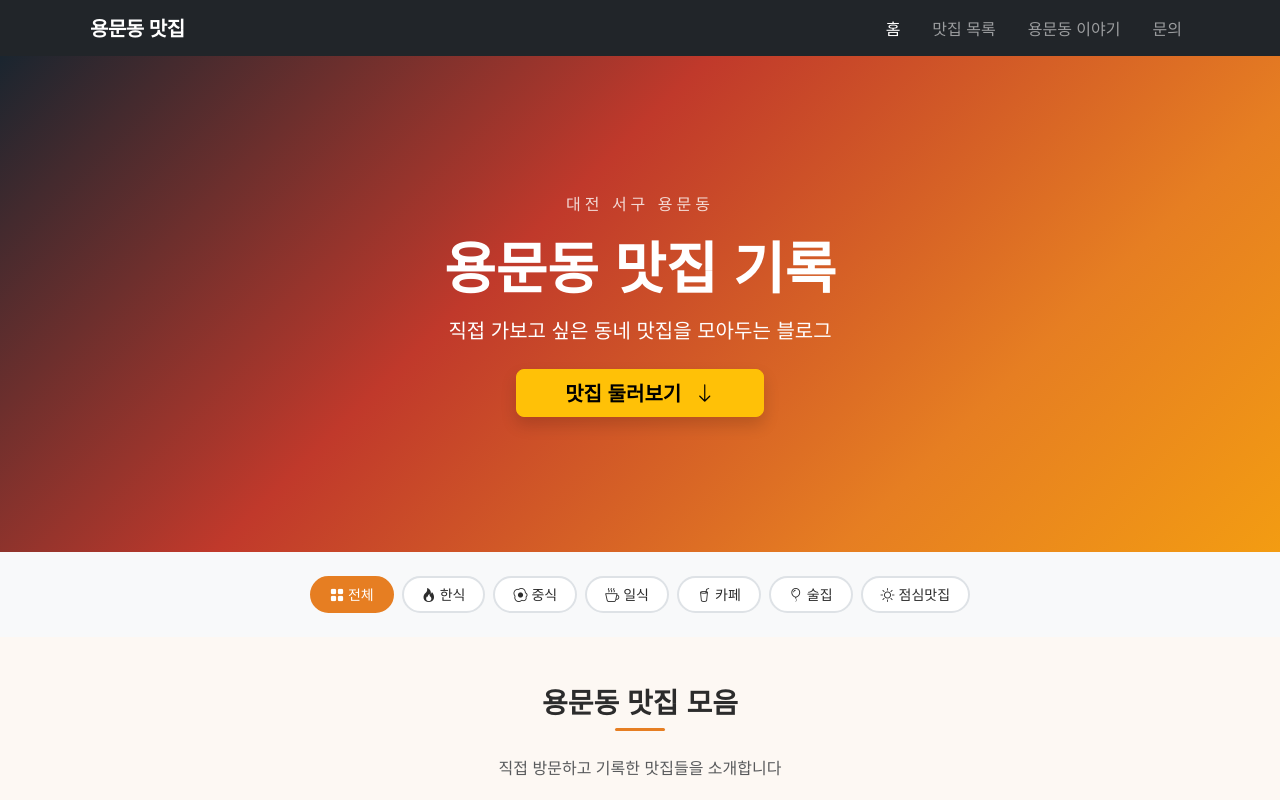
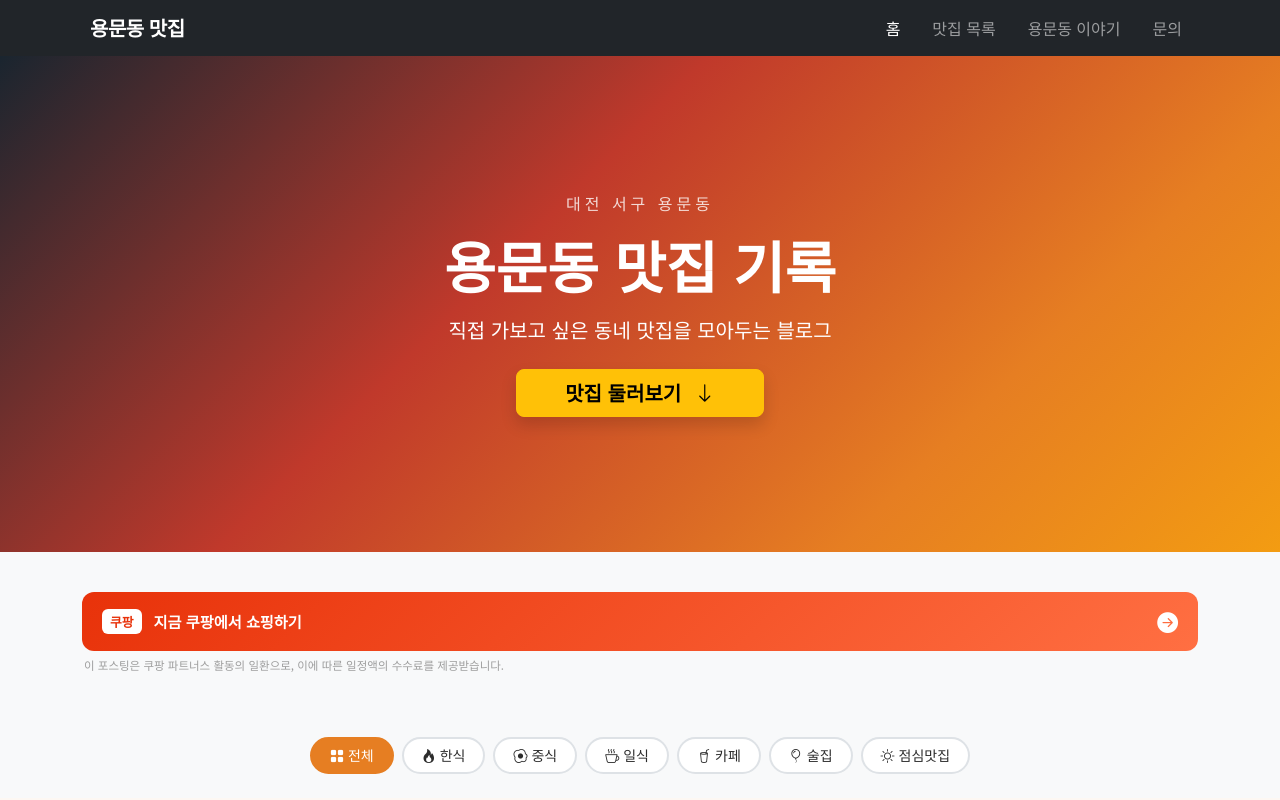
Before and after one commit to Changhasong/mot_house, a Next.js app: page / in a window 1280 px wide. Shown: the top 800 px of the page. Built offline with nearby package versions, Linux system fonts and the light colour scheme.

Commit message:
update 2026-05-17 20:13

```diff
--- a/app/about/page.js
+++ b/app/about/page.js
@@ -1,3 +1,5 @@
+import CoupangBanner from '../../components/CoupangBanner'
+
 export const metadata = {
   title: '용문동 이야기 | 용문동 맛집 블로그',
   description: '용문동 맛집 블로그 소개, 기록 이유, 광고/협찬 안내, 문의 방법',
@@ -131,6 +133,8 @@ export default function About() {
                   광고 표시가 없는 모든 글은 순수 개인 방문 후기입니다.
                 </p>
               </div>
+              <CoupangBanner />
+
               <div className="card border-0 shadow-sm p-4 rounded-3">
                 <h6 className="fw-bold mb-3">협찬/제휴 문의</h6>
                 <p className="text-muted small mb-3">
--- a/app/page.js
+++ b/app/page.js
@@ -1,5 +1,6 @@
 import Link from 'next/link'
 import RestaurantGrid from '../components/RestaurantGrid'
+import CoupangBanner from '../components/CoupangBanner'
 import restaurants from '../data/restaurants.json'
 
 export const metadata = {
@@ -19,6 +20,13 @@ export default function Home() {
           <a href="#restaurants" className="btn btn-warning btn-lg px-5 fw-bold shadow">
             맛집 둘러보기 <i className="bi bi-arrow-down ms-2"></i>
           </a>
+        </div>
+      </section>
+
+      {/* 쿠팡파트너스 */}
+      <section className="py-3 bg-light">
+        <div className="container">
+          <CoupangBanner />
         </div>
       </section>
 
--- /dev/null
+++ b/components/CoupangBanner.js
@@ -0,0 +1,23 @@
+import { COUPANG_URL } from '../lib/constants'
+
+export default function CoupangBanner() {
+  return (
+    <div className="coupang-banner-wrap">
+      <a
+        href={COUPANG_URL}
+        target="_blank"
+        rel="noopener noreferrer"
+        className="coupang-banner-link"
+      >
+        <div className="coupang-banner">
+          <span className="coupang-logo">쿠팡</span>
+          <span className="coupang-text">지금 쿠팡에서 쇼핑하기</span>
+          <i className="bi bi-arrow-right-circle-fill coupang-arrow"></i>
+        </div>
+      </a>
+      <p className="coupang-disclaimer">
+        이 포스팅은 쿠팡 파트너스 활동의 일환으로, 이에 따른 일정액의 수수료를 제공받습니다.
+      </p>
+    </div>
+  )
+}
--- /dev/null
+++ b/lib/constants.js
@@ -0,0 +1,2 @@
+// 쿠팡파트너스 링크를 여기 한 곳에서만 수정하면 전체 페이지에 자동 반영됩니다.
+export const COUPANG_URL = 'https://link.coupang.com/a/dPhq6t1i2e'
--- a/styles/globals.css
+++ b/styles/globals.css
@@ -440,3 +440,60 @@ a {
     transform: translateY(0);
   }
 }
+
+/* ========================
+   쿠팡파트너스 배너
+======================== */
+.coupang-banner-wrap {
+  margin: 1.5rem 0;
+}
+
+.coupang-banner-link {
+  text-decoration: none;
+  display: block;
+}
+
+.coupang-banner {
+  display: flex;
+  align-items: center;
+  gap: 12px;
+  background: linear-gradient(135deg, #e8320a, #ff6f42);
+  color: #fff;
+  border-radius: var(--radius);
+  padding: 14px 20px;
+  transition: opacity 0.2s ease, transform 0.2s ease;
+}
+
+.coupang-banner:hover {
+  opacity: 0.92;
+  transform: translateY(-2px);
+}
+
+.coupang-logo {
+  background: #fff;
+  color: #e8320a;
+  font-weight: 800;
+  font-size: 0.8rem;
+  padding: 3px 8px;
+  border-radius: 6px;
+  white-space: nowrap;
+  flex-shrink: 0;
+}
+
+.coupang-text {
+  font-weight: 600;
+  font-size: 0.95rem;
+  flex: 1;
+}
+
+.coupang-arrow {
+  font-size: 1.3rem;
+  flex-shrink: 0;
+}
+
+.coupang-disclaimer {
+  font-size: 0.72rem;
+  color: #9e9e9e;
+  margin: 6px 2px 0;
+  line-height: 1.4;
+}
```
Also changed, not shown: app/restaurant/[id]/page.js (+8 -0 lines), 2 other files (tests, documents, lock files or other folders).
